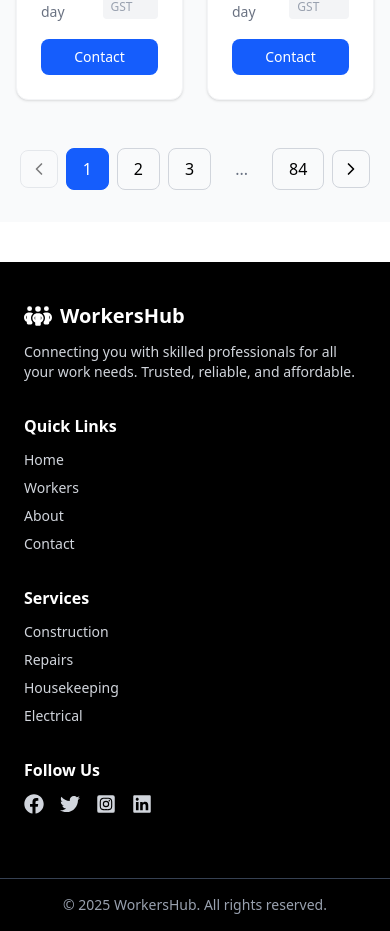
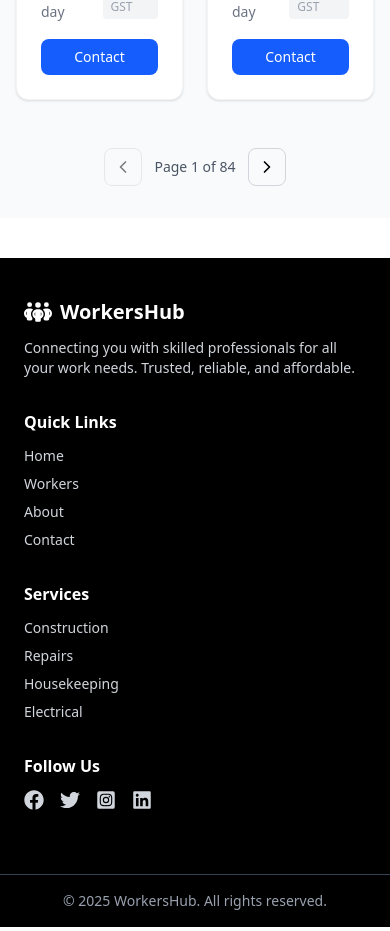
Before and after one commit to solve-ease/frontend_dev_assignment, a Next.js app: page / in a window 390 px wide. Shown: the part 2910-3841 px from the top of the page. Built offline with nearby package versions, Linux system fonts and the light colour scheme.

Commit message:
pagination ui changed for phone

```diff
--- a/src/app/components/Pagination.tsx
+++ b/src/app/components/Pagination.tsx
@@ -1,5 +1,3 @@
-// PAGINATION COMPONENT
-
 import React, { useCallback, memo } from "react";
 import { ChevronLeft, ChevronRight } from "lucide-react";
 
@@ -15,8 +13,8 @@ export const Pagination = memo(
   }) => {
     const getVisiblePages = useCallback(() => {
       const delta = 2;
-      const range = [];
-      const rangeWithDots = [];
+      const range: (number | string)[] = [];
+      const rangeWithDots: (number | string)[] = [];
 
       for (
         let i = Math.max(2, currentPage - delta);
@@ -46,7 +44,35 @@ export const Pagination = memo(
     if (totalPages <= 1) return null;
 
     return (
-      <div className="flex items-center justify-center space-x-2 mt-12">
+      <div className="mt-12">
+        {/* Mobile: compact */}
+        <div className="md:hidden flex items-center justify-center gap-3">
+          <button
+            onClick={() => onPageChange(currentPage - 1)}
+            disabled={currentPage === 1}
+            className="p-2 rounded-lg border border-gray-300 disabled:opacity-50 disabled:cursor-not-allowed hover:bg-gray-50 transition-colors"
+            aria-label="Previous page"
+          >
+            <ChevronLeft className="w-5 h-5" />
+          </button>
+
+          <span className="text-sm text-gray-600">
+            Page <span className="font-medium">{currentPage}</span> of{" "}
+            <span className="font-medium">{totalPages}</span>
+          </span>
+
+          <button
+            onClick={() => onPageChange(currentPage + 1)}
+            disabled={currentPage === totalPages}
+            className="p-2 rounded-lg border border-gray-300 disabled:opacity-50 disabled:cursor-not-allowed hover:bg-gray-50 transition-colors"
+            aria-label="Next page"
+          >
+            <ChevronRight className="w-5 h-5" />
+          </button>
+        </div>
+
+        {/* Desktop / tablets: full numbered */}
+        <div className="hidden md:flex items-center justify-center gap-2">
           <button
             onClick={() => onPageChange(currentPage - 1)}
             disabled={currentPage === 1}
@@ -56,14 +82,17 @@ export const Pagination = memo(
             <ChevronLeft className="w-5 h-5" />
           </button>
 
-        {getVisiblePages().map((page, index) => (
-          <React.Fragment key={index}>
-            {page === "..." ? (
-              <span className="px-4 py-2 text-gray-500">...</span>
+          {getVisiblePages().map((page, idx) =>
+            page === "..." ? (
+              <span key={`dots-${idx}`} className="px-2 text-gray-500">
+                …
+              </span>
             ) : (
               <button
+                key={page as number}
                 onClick={() => onPageChange(page as number)}
-                className={`px-4 py-2 rounded-lg border transition-colors  cursor-pointer ${
+                className={`px-3 py-1.5 rounded-lg border text-sm transition-colors cursor-pointer
+                  ${
                     currentPage === page
                       ? "bg-blue-600 text-white border-blue-600"
                       : "border-gray-300 hover:bg-gray-50"
@@ -73,9 +102,8 @@ export const Pagination = memo(
               >
                 {page}
               </button>
+            )
           )}
-          </React.Fragment>
-        ))}
 
           <button
             onClick={() => onPageChange(currentPage + 1)}
@@ -86,6 +114,7 @@ export const Pagination = memo(
             <ChevronRight className="w-5 h-5" />
           </button>
         </div>
+      </div>
     );
   }
 );
```
Lines whose indentation alone changed are shown as unchanged.
